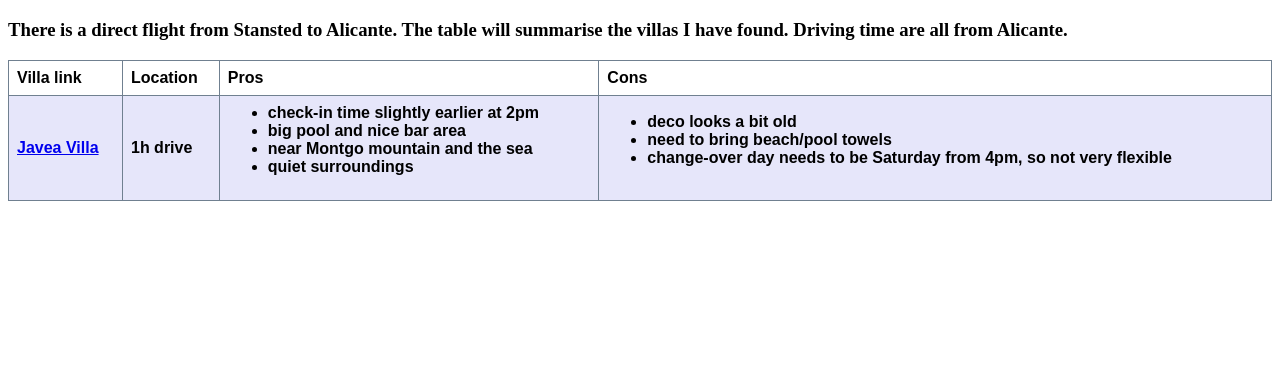
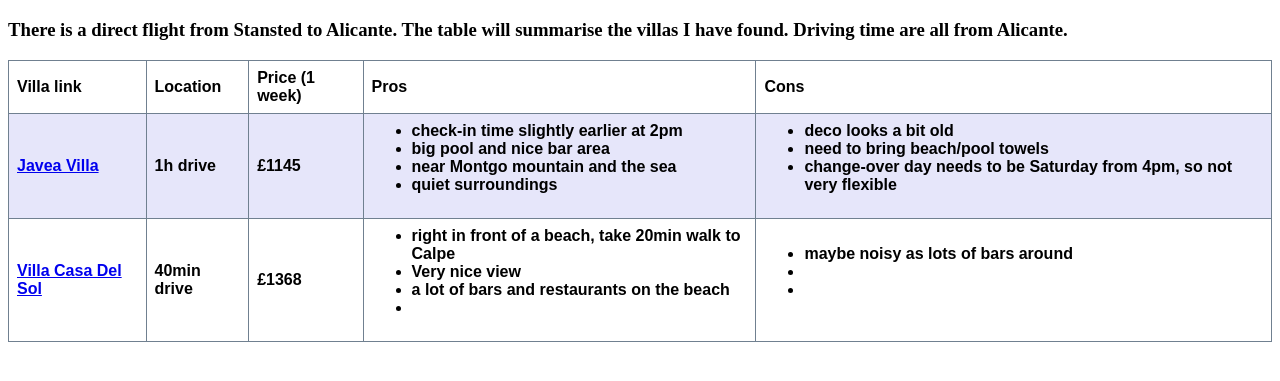
Before and after one commit to Cherryhz/Cherryhz.github.io, a plain HTML site: page index.html in a window 1280 px wide. Shown: the part 87-468 px from the top of the page. Drawn offline with Linux system fonts and the light colour scheme.

Commit message:
Update index.html

```diff
--- a/index.html
+++ b/index.html
@@ -10,14 +10,17 @@
     <tr>
       <th> Villa link </th>
       <th> Location </th>
+      <th> Price (1 week) </th>
       <th> Pros </th>
       <th> Cons </th>
     </tr>
+
     <tr>
       <th>
         <a href="https://www.holidaylettings.co.uk/rentals/javea/70213"> Javea Villa </a>
       </th>
       <th> 1h drive </th>
+      <th> £1145 </th>
       <th> <ul>
         <li> check-in time slightly earlier at 2pm </li>
         <li> big pool and nice bar area </li>
@@ -30,6 +33,25 @@
         <li> change-over day needs to be Saturday from 4pm, so not very flexible </li>
       </ul> </th>
     </tr>
+
+    <tr>
+      <th>
+        <a href="https://www.holidaylettings.co.uk/rentals/calpe/26652"> Villa Casa Del Sol </a>
+      </th>
+      <th> 40min drive </th>
+      <th> £1368 </th>
+      <th> <ul>
+        <li> right in front of a beach, take 20min walk to Calpe </li>
+        <li> Very nice view </li>
+        <li> a lot of bars and restaurants on the beach </li>
+        <li>  </li>
+      </ul> </th>
+      <th> <ul>
+        <li> maybe noisy as lots of bars around </li>
+        <li>  </li>
+        <li>  </li>
+      </ul> </th>
+    </tr>
   </table>
 </body>
 </html>
```
